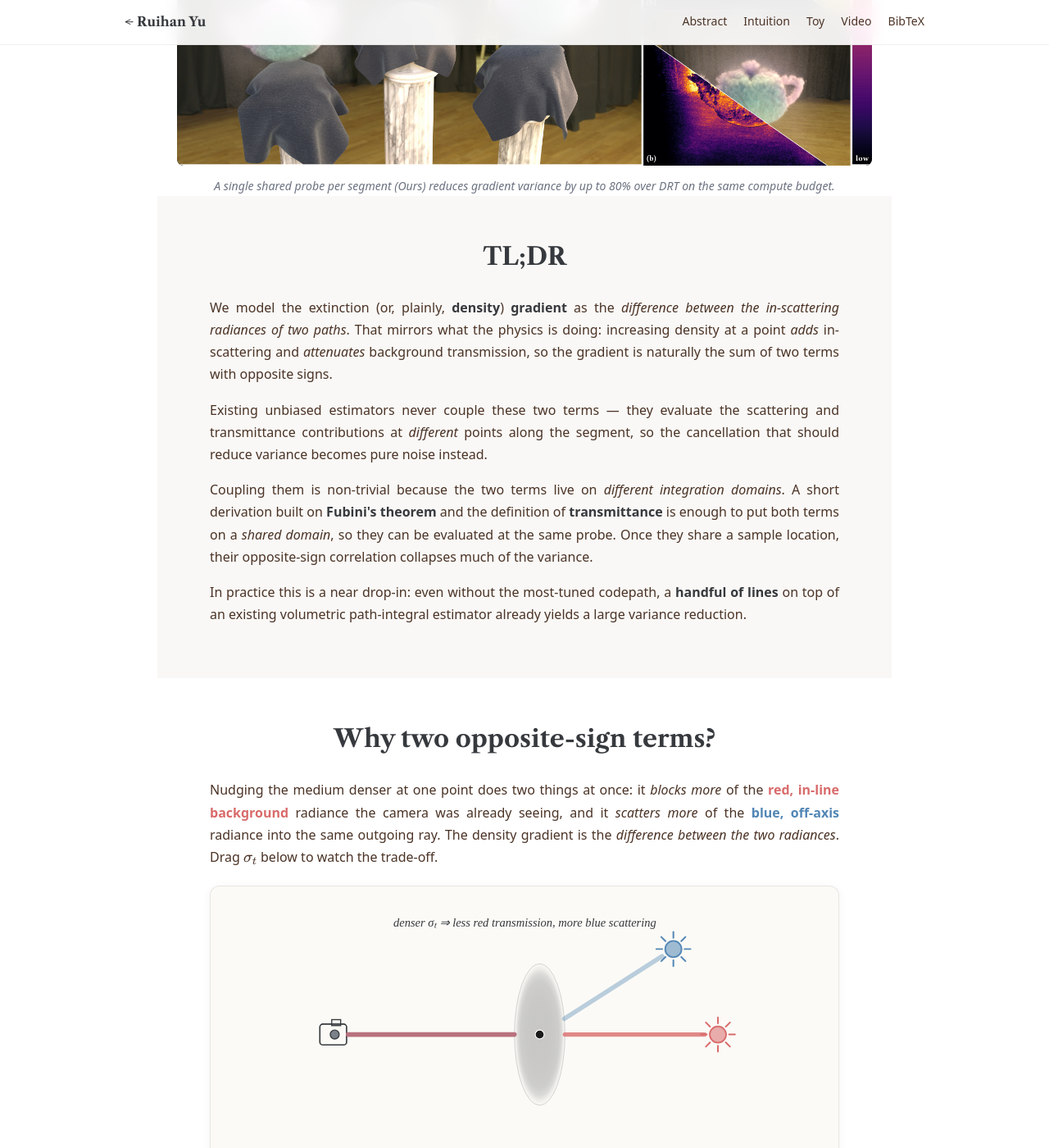
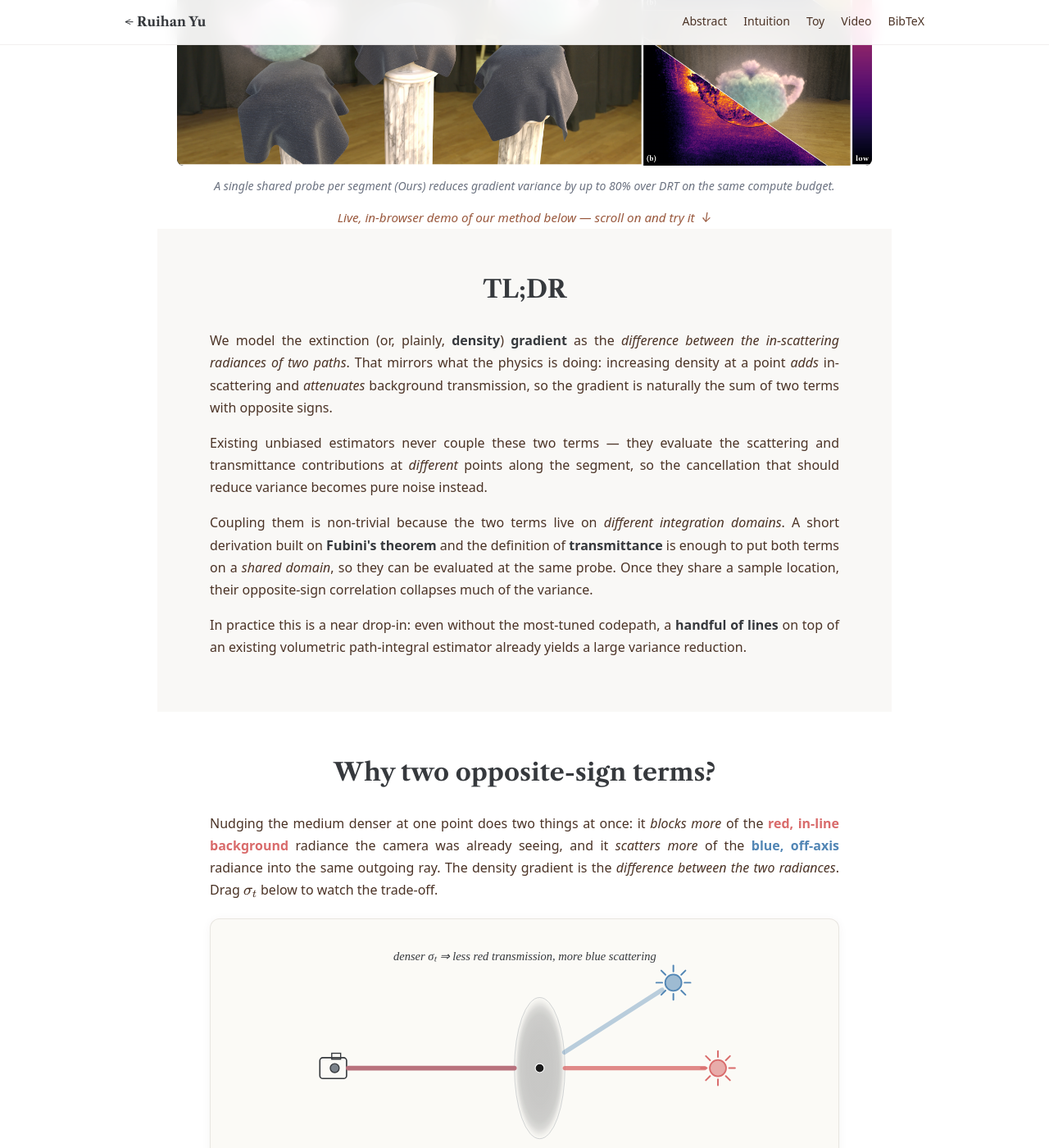
Before and after one commit to AuroraRyan0301/AuroraRyan0301.github.io, a Jekyll site: the page built from samplematching/index.html, in a window 1280 px wide and 1400 px high, scrolled down 671 px. Shown: the whole window at 82% size. Built offline with Jekyll 4.4.1, drawn with Linux system fonts in a browser that asks for light colours.

Commit message:
SM page: CTA under teaser pointing to live demo with animated down arrow

```diff
--- a/samplematching/index.html
+++ b/samplematching/index.html
@@ -39,6 +39,20 @@ sitemap: false
       margin: 0 auto;
     }
     .teaser__media img { width: 100%; height: 100%; object-fit: contain; display: block; }
+    .teaser__cta {
+      text-align: center; margin-top: 0.9rem; margin-bottom: 0;
+      font-size: 0.95rem; font-style: italic;
+    }
+    .teaser__cta a { color: var(--color-accent); text-decoration: none; }
+    .teaser__cta a:hover { text-decoration: underline; }
+    .teaser__cta .arrow {
+      display: inline-block; margin-left: 0.25rem;
+      animation: teaserBob 1.4s ease-in-out infinite;
+    }
+    @keyframes teaserBob {
+      0%, 100% { transform: translateY(0); }
+      50%      { transform: translateY(3px); }
+    }
     .teaser__video {
       aspect-ratio: 16 / 9;
       background: #111;
@@ -287,6 +301,9 @@ sitemap: false
           A single shared probe per segment (Ours) reduces gradient variance by up to 80% over DRT on the same compute budget.
         </figcaption>
       </figure>
+      <p class="teaser__cta">
+        <a href="#toy">Live, in-browser demo of our method below &mdash; scroll on and try it<span class="arrow" aria-hidden="true">&nbsp;&darr;</span></a>
+      </p>
     </section>
 
     <section id="abstract" class="sect sect--frag-inner">
```
